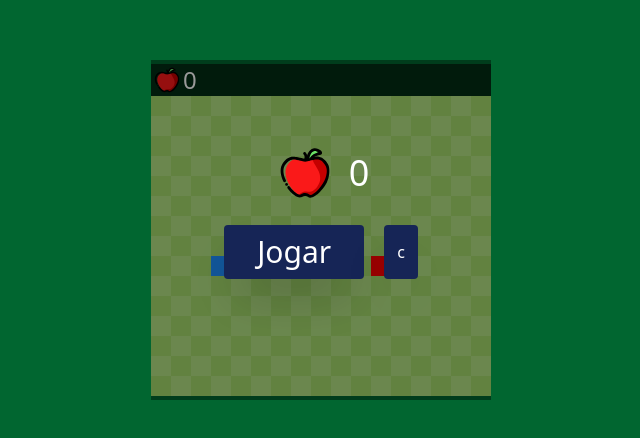
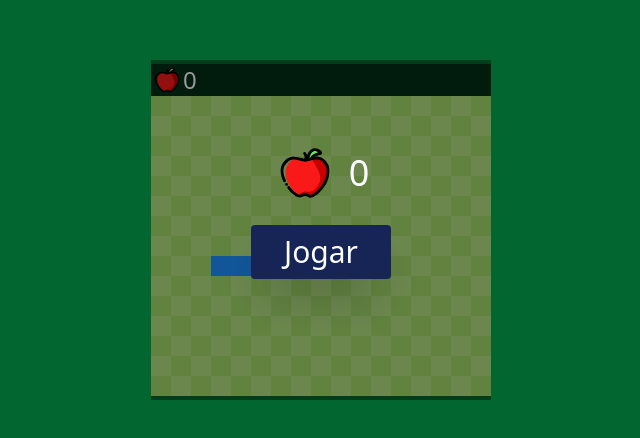
Before and after one commit to sergio088/SnakeGame, a Next.js app: page / in a window 1280 px wide. Shown: the part 170-608 px from the top of the page, without its empty margins (319-959 px from the left). Built offline with nearby package versions, Linux system fonts and the light colour scheme.

Commit message:
retirando botao c

```diff
--- a/src/components/campoSnakeGame.tsx
+++ b/src/components/campoSnakeGame.tsx
@@ -273,12 +273,6 @@ export default function Campo() {
               >
                 Jogar
               </button>
-              <button
-                className="text-white  border border-transparent bg-blue-950 hover:scale-110 transition-transform duration-300 shadow-2xl px-3 py-2 rounded "
-                type="button"
-              >
-                c
-              </button>
             </div>
           </div>
         </div>
```
